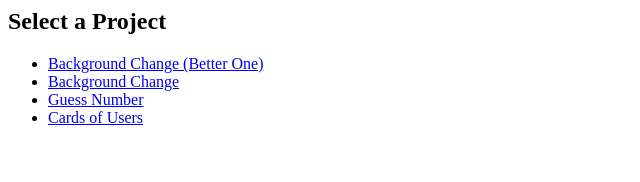
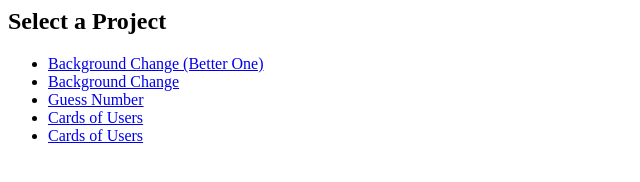
Before and after one commit to syedazamhussain/JavaScript-2, a plain HTML site: page index.html in a window 1280 px wide. Shown: the whole page, without its empty margins (0-640 px from the left). Drawn offline with Linux system fonts and the light colour scheme.

Commit message:
index.html

```diff
--- a/index.html
+++ b/index.html
@@ -4,4 +4,5 @@
   <li><a href="Background%20Change/">Background Change</a></li>
   <li><a href="Guess%20Number/">Guess Number</a></li>
   <li><a href="Cards%20of%20Users/">Cards of Users</a></li>
+   <li><a href="Employee%20Slides/">Cards of Users</a></li>
 </ul>
```
